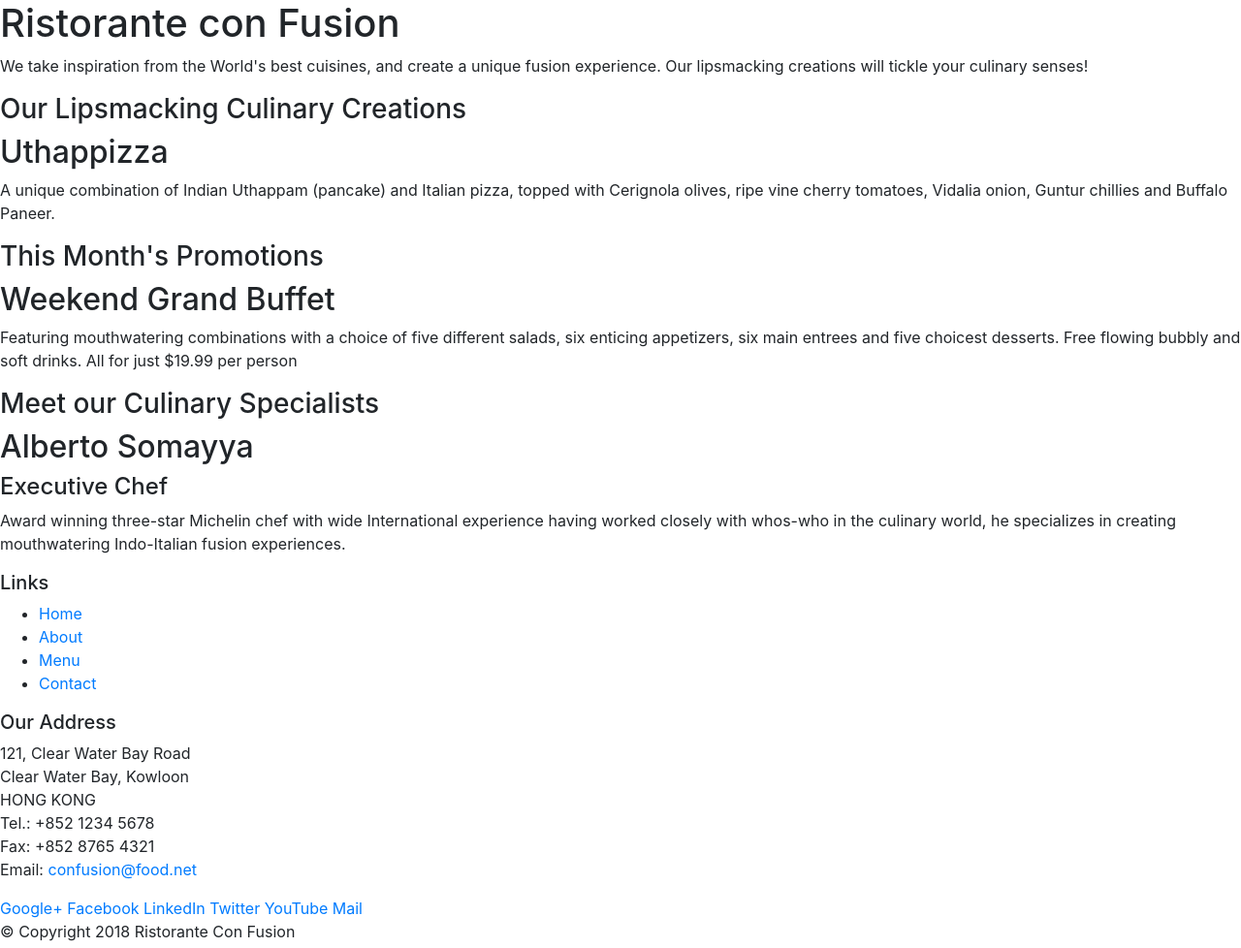
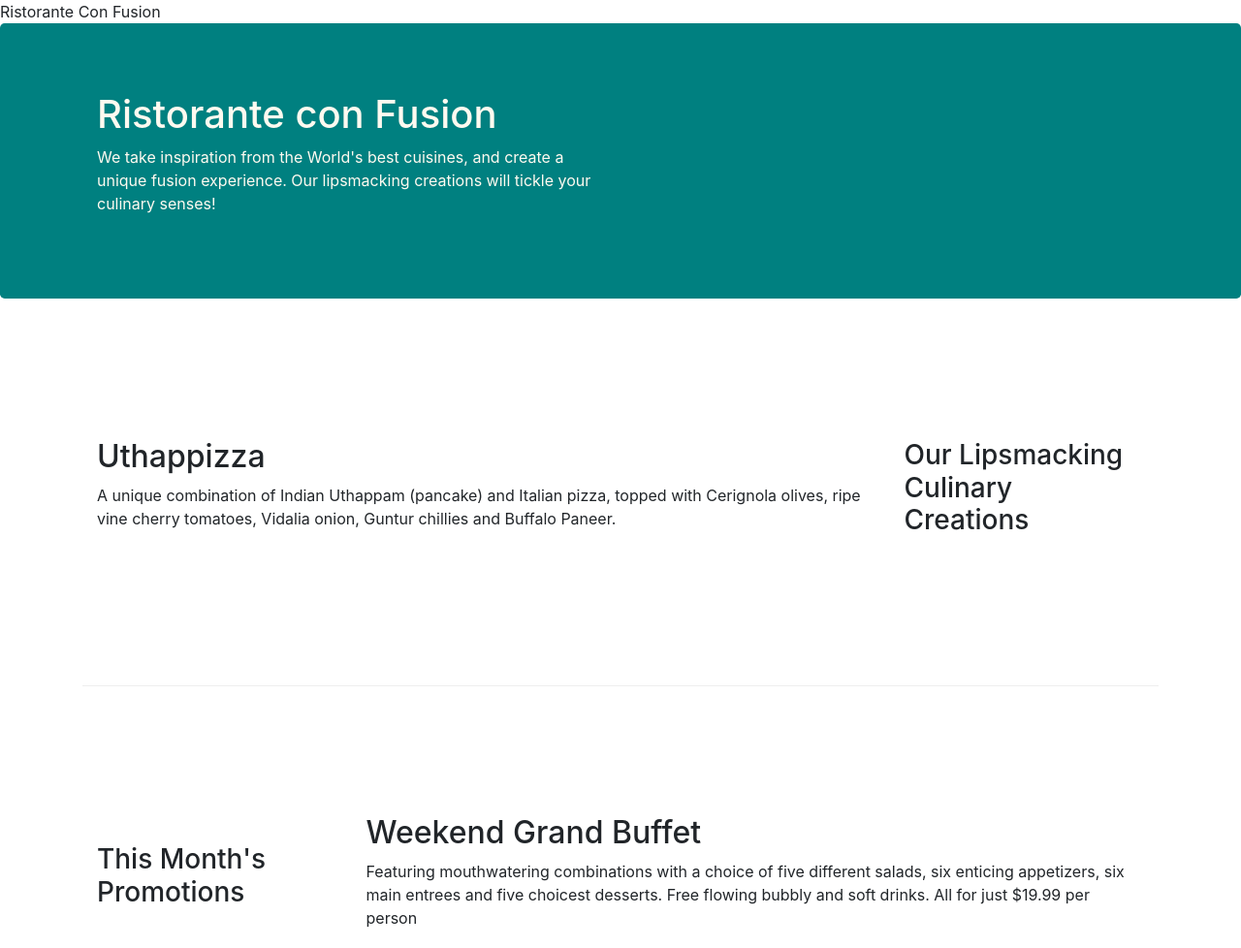
Before and after one commit to nanditha-sreekumar/bootstrap, a website: page index.html in a window 1280 px wide. Shown: the top 978 px of the page at 97% size. Drawn offline with nearby package versions, Linux system fonts and the light colour scheme.

Commit message:
restaurant

```diff
--- /dev/null
+++ b/css/styles.css
@@ -0,0 +1,26 @@
+.row-header {
+    margin:0px auto;
+    padding:0px auto;
+}
+.row-content {
+    margin:0px auto;
+    padding:50px 0px 50px 0px;
+    border-bottom:1px ridge;
+    min-height:400px;
+}
+.footer {
+    background-color:rgb(200, 134, 206);
+    margin: 0px auto;
+    padding:20px 0px 20px 0px;
+}
+.jumbotron{
+    padding:70px 30px 70px 30px;
+    margin:0px auto;
+    background:teal;
+    color:floralwhite;
+}
+.address{
+    font-size:80%;
+    margin:0px;
+    color:black;
+}
--- a/index.html
+++ b/index.html
@@ -9,52 +9,53 @@
 
      <!-- Bootstrap CSS -->
      <link rel="stylesheet" href="node_modules/bootstrap/dist/css/bootstrap.min.css">
+     <link rel="stylesheet" href="css/styles.css"
      <title>Ristorante Con Fusion</title>
 
 </head>
 
 <body>
 
-    <header>
-        <div>
-            <div>
-                <div>
+    <header class="jumbotron">
+        <div class="container">
+            <div class="row row-header">
+                <div class="col-12 col-sm-6">
                     <h1>Ristorante con Fusion</h1>
                     <p>We take inspiration from the World's best cuisines, and create a unique fusion experience. Our lipsmacking creations will tickle your culinary senses!</p>
                 </div>
-                <div>
+                <div class="col-12 col-sm"> <!--the remaining goes into this division-->
                 </div>
             </div>
         </div>
     </header>
 
-    <div>
-        <div>
-            <div>
+    <div class="container">
+        <div class="row row-content align-items-center">
+            <div class="col-12 col-sm-4  order-sm-last col-md-3">
                 <h3>Our Lipsmacking Culinary Creations</h3>
             </div>
-            <div>
+            <div class="col col-sm order-sm-first col-md">
                 <h2>Uthappizza</h2>
                 <p>A unique combination of Indian Uthappam (pancake) and Italian pizza, topped with Cerignola olives, ripe vine cherry tomatoes, Vidalia onion, Guntur chillies and Buffalo Paneer.</p>
             </div>
         </div>
 
 
-        <div>
-            <div>
+        <div class="row row-content align-items-center">
+            <div class="col-12 col-sm-4 col-md-3">
                 <h3>This Month's Promotions</h3>
             </div>
-            <div>
+            <div class="col col-sm col-md">
                 <h2>Weekend Grand Buffet</h2>
                 <p>Featuring mouthwatering combinations with a choice of five different salads, six enticing appetizers, six main entrees and five choicest desserts. Free flowing bubbly and soft drinks. All for just $19.99 per person </p>
             </div>
         </div>
 
-        <div>
-            <div>
+        <div class="row row-content align-items-center">
+            <div class="col-12 col-sm-4 order-sm-last col-md-3">
                 <h3>Meet our Culinary Specialists</h3>
             </div>
-            <div>
+            <div class="col col-sm order-sm-first col-md">
                 <h2>Alberto Somayya</h2>
                 <h4>Executive Chef</h4>
                 <p>Award winning three-star Michelin chef with wide International experience having worked closely with whos-who in the culinary world, he specializes in creating mouthwatering Indo-Italian fusion experiences. </p>
@@ -62,19 +63,19 @@
         </div>
     </div>
 
-    <footer>
-        <div>
-            <div>
-                <div>
+    <footer class="footer">
+        <div class="container">
+            <div class="row">
+                <div class="col-4 offset-1 col-sm-2">
                     <h5>Links</h5>
-                    <ul>
+                    <ul class="list-unstyled"> <!--remove bullets -->
                         <li><a href="#">Home</a></li>
                         <li><a href="#">About</a></li>
                         <li><a href="#">Menu</a></li>
                         <li><a href="#">Contact</a></li>
                     </ul>
                 </div>
-                <div>
+                <div class="col-7 col-sm-5">
                     <h5>Our Address</h5>
                     <address>
 		              121, Clear Water Bay Road<br>
@@ -85,8 +86,8 @@
 		              Email: <a href="mailto:confusion@food.net">confusion@food.net</a>
 		           </address>
                 </div>
-                <div>
-                    <div>
+                <div class="col-12 col-sm-4 align-self-center">
+                    <div class="text-center">
                         <a href="http://google.com/+">Google+</a>
                         <a href="http://www.facebook.com/profile.php?id=">Facebook</a>
                         <a href="http://www.linkedin.com/in/">LinkedIn</a>
@@ -96,8 +97,8 @@
                     </div>
                 </div>
            </div>
-           <div>
-                <div>
+           <div class="row justify-content-center">
+                <div class="col-auto">
                     <p>© Copyright 2018 Ristorante Con Fusion</p>
                 </div>
            </div>
```
